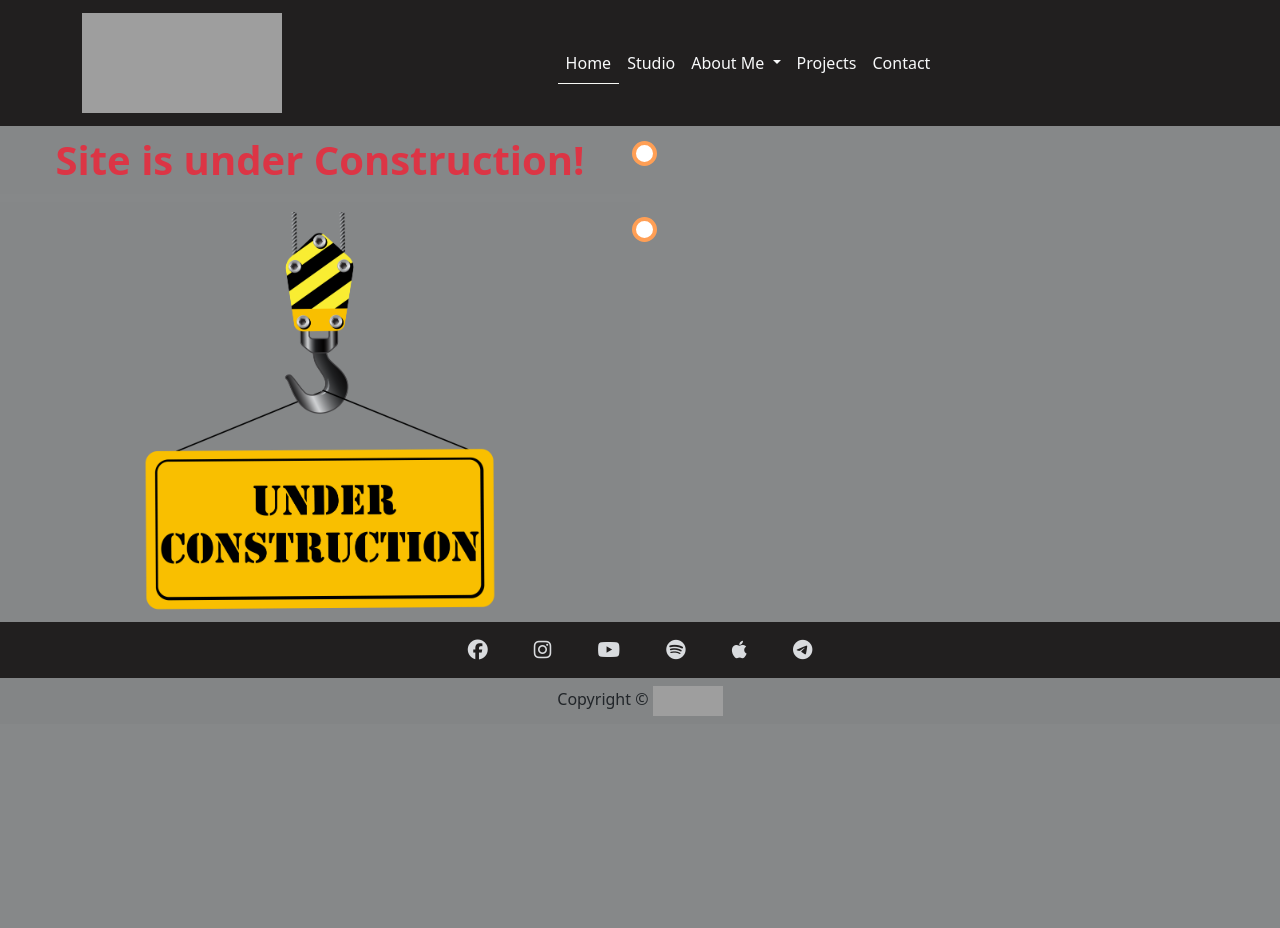
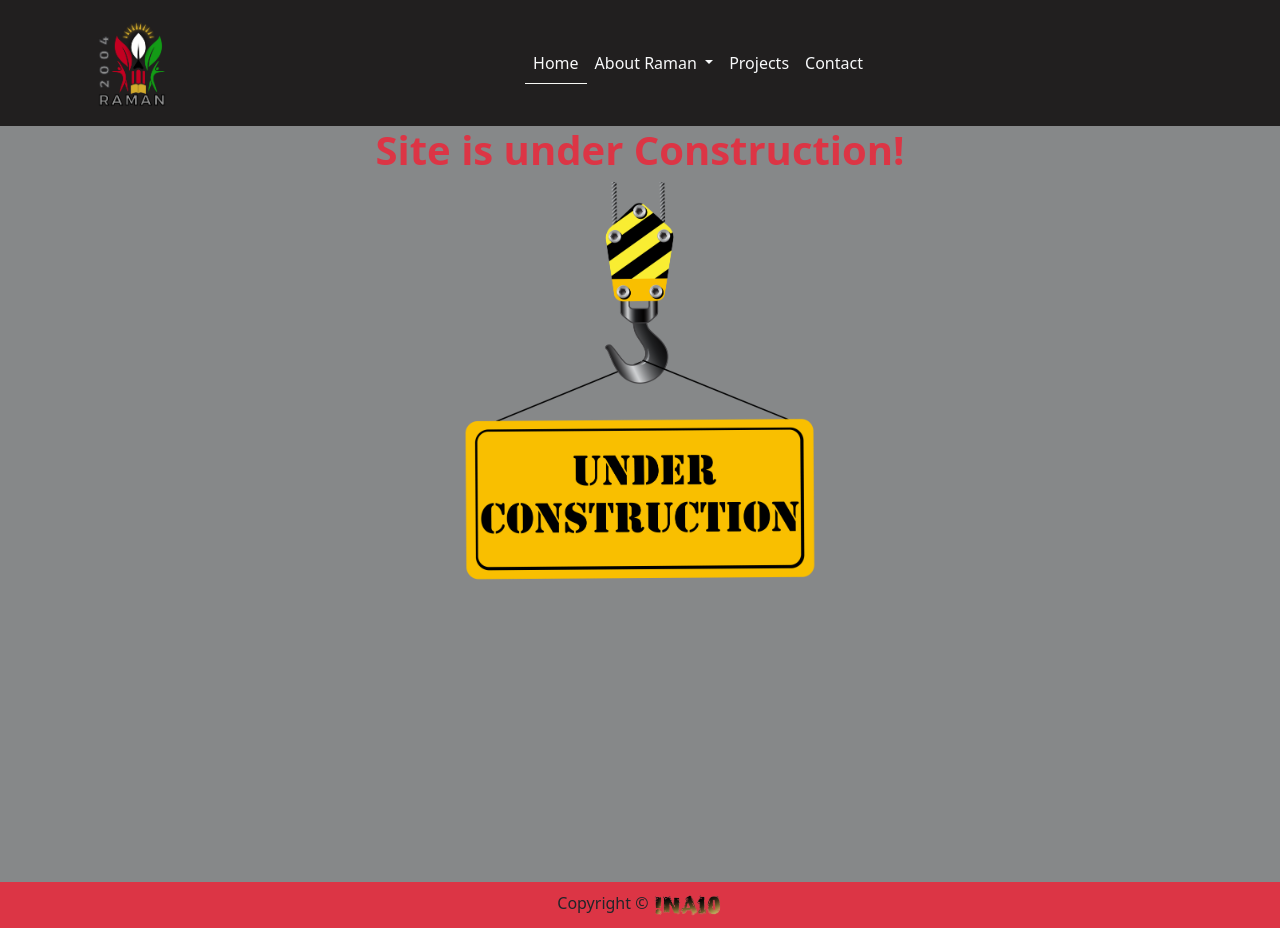
Before and after one commit to Mo-Inalo/raman.world, a PHP site: page /index.php in a window 1280 px wide. Before the commit the page ends 716 px from the top, so only its background shows below. Run offline with PHP 8.4, Linux system fonts and the light colour scheme; some libraries are stand-ins or nearby versions; grey boxes are pictures that could not be loaded.

Commit message:
navbar angepasst

```diff
--- a/templates/copyrights.php
+++ b/templates/copyrights.php
@@ -1,7 +1,7 @@
 <!-- Grid container -->
 
 <!-- Copyright -->
-<div class="text-center text-dark p-2 copyright">
+<div class=" bg-danger text-center text-dark p-2 copyright">
     Copyright ©
     <a href="http://inalo.me/"  >
         <img src="/images/inalologo.png" style="width: 70px; height: 30px">
--- a/templates/footer.php
+++ b/templates/footer.php
@@ -2,9 +2,7 @@
 
 <footer class="text-center text-white socialmeidachannels"  >
 
-<?php
-include "socialmediaicons.php"
-?>
+
 
 <?php
 include "copyrights.php"
--- a/templates/nav.php
+++ b/templates/nav.php
@@ -9,8 +9,8 @@ $page = basename($_SERVER['PHP_SELF'],'.php');
            class="navbar-brand  ">
             <img
                 class="d-block align-top"
-                src ="/images/logo2.png "
-                width="200px" height="100px"
+                src ="/images/ramanlogo.png "
+                width="100px" height="100px"
                 alt=""
             />
 
@@ -43,12 +43,7 @@ $page = basename($_SERVER['PHP_SELF'],'.php');
                         Home
                     </a>
                 </li>
-                <li class="navbar-item   ">
-                    <a href="/studio.php" class="nav-link text-light
-                    <?php echo ($page == 'studio') ? 'active' :''?>">
-                        Studio
-                    </a>
-                </li>
+
                 <li class="navbar-item dropdown
                 <?php echo ($page == 'biography' || $page =='motivation' || $page =='study') ? 'active' :''?>">
                     <a href="#"
@@ -58,25 +53,25 @@ $page = basename($_SERVER['PHP_SELF'],'.php');
                        data-bs-toggle="dropdown"
                        aria-expanded="false"
                     >
-                        About Me
+                        About Raman
                     </a>
                     <ul class="dropdown-menu dropdowncolor" aria-labelledby="navbarDropdown "  >
                         <li><a class="dropdown-item text-light
-                        <?php echo ($page == 'biography') ? 'active' :''?>" href="/biography.php">Biography</a></li>
+                        <?php echo ($page == 'biography') ? 'active' :''?>" href="#">Biography</a></li>
                         <li><a class="dropdown-item text-light
-                        <?php echo ($page == 'motivation') ? 'active' :''?>" href="/motivation.php">Motivation</a></li>
+                        <?php echo ($page == 'motivation') ? 'active' :''?>" href="#">Motivation</a></li>
                         <li><a class="dropdown-item text-light
-                        <?php echo ($page == 'study') ? 'active' :''?>" href="/study.php">Study</a></li>
+                        <?php echo ($page == 'study') ? 'active' :''?>" href="#">Study</a></li>
                     </ul>
                 </li>
                 <li class="navbar-item  ">
-                    <a href="/projects.php" class="nav-link text-light
+                    <a href="#" class="nav-link text-light
                     <?php echo ($page == 'projects') ? 'active' :''?>">
                         Projects
                     </a>
                 </li>
                 <li class="navbar-item ">
-                    <a href="/contact.php" class="nav-link text-light
+                    <a href="#" class="nav-link text-light
                     <?php echo ($page == 'contact') ? 'active' :''?>">
                         Contact
                     </a>
--- a/underconstruct.php
+++ b/underconstruct.php
@@ -7,11 +7,11 @@
 include "templates/nav.php"
 ?>
 
-    <div class = " timelinecontainer h1  text-danger" align="center" >
+    <div class = " container h1  text-danger" align="center" >
         <strong>Site is under Construction!</strong>
     </div>
 
-    <div class=" timelinecontainer ">
+    <div class=" container " style="height: 700px">
             <img class="centeredimg" src="images/underconstruct.png" alt="">
     </div>
 
```
Also changed, not shown: images/inalologo.png (added), images/ramanlogo.png (added), index.php (line endings or trailing spaces).
